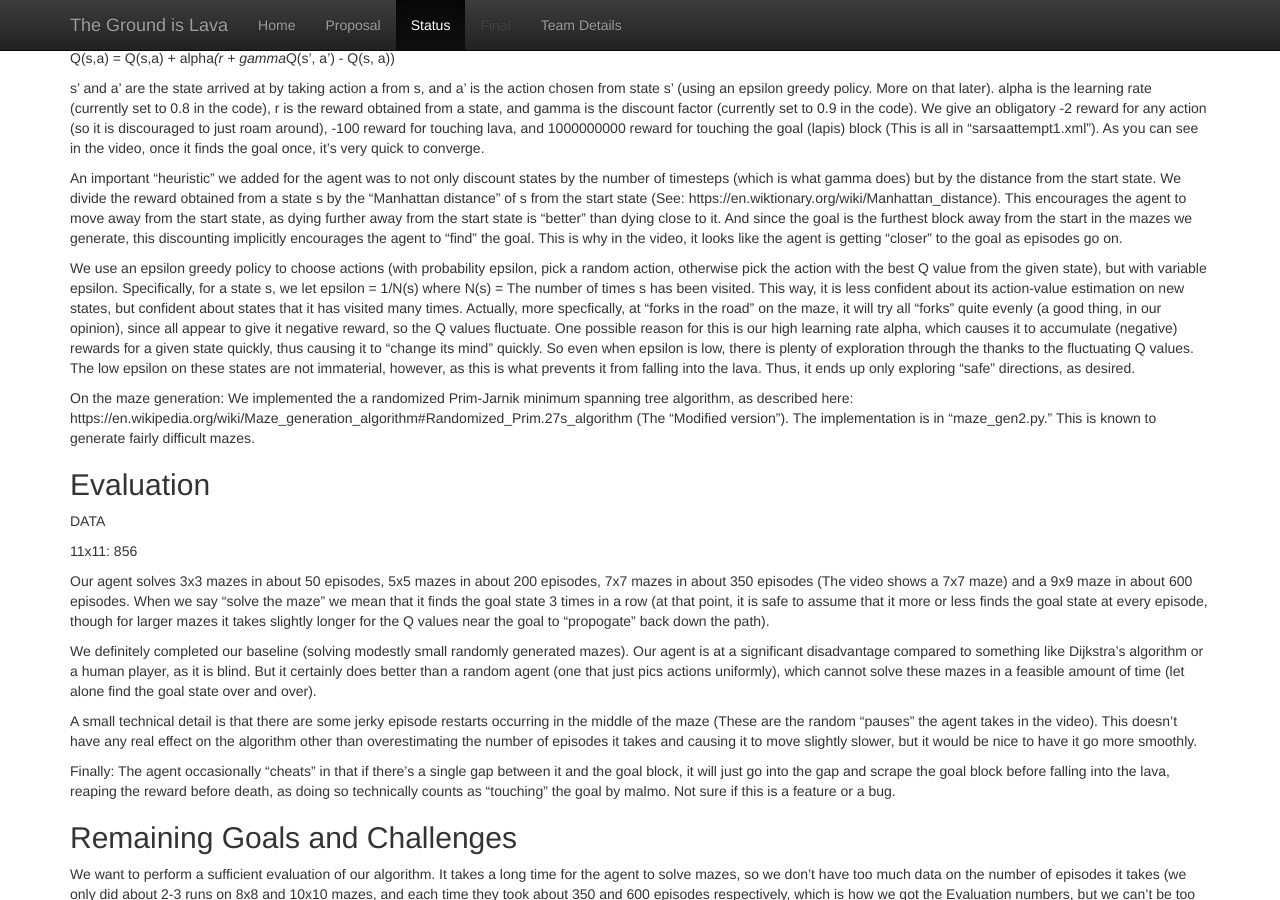
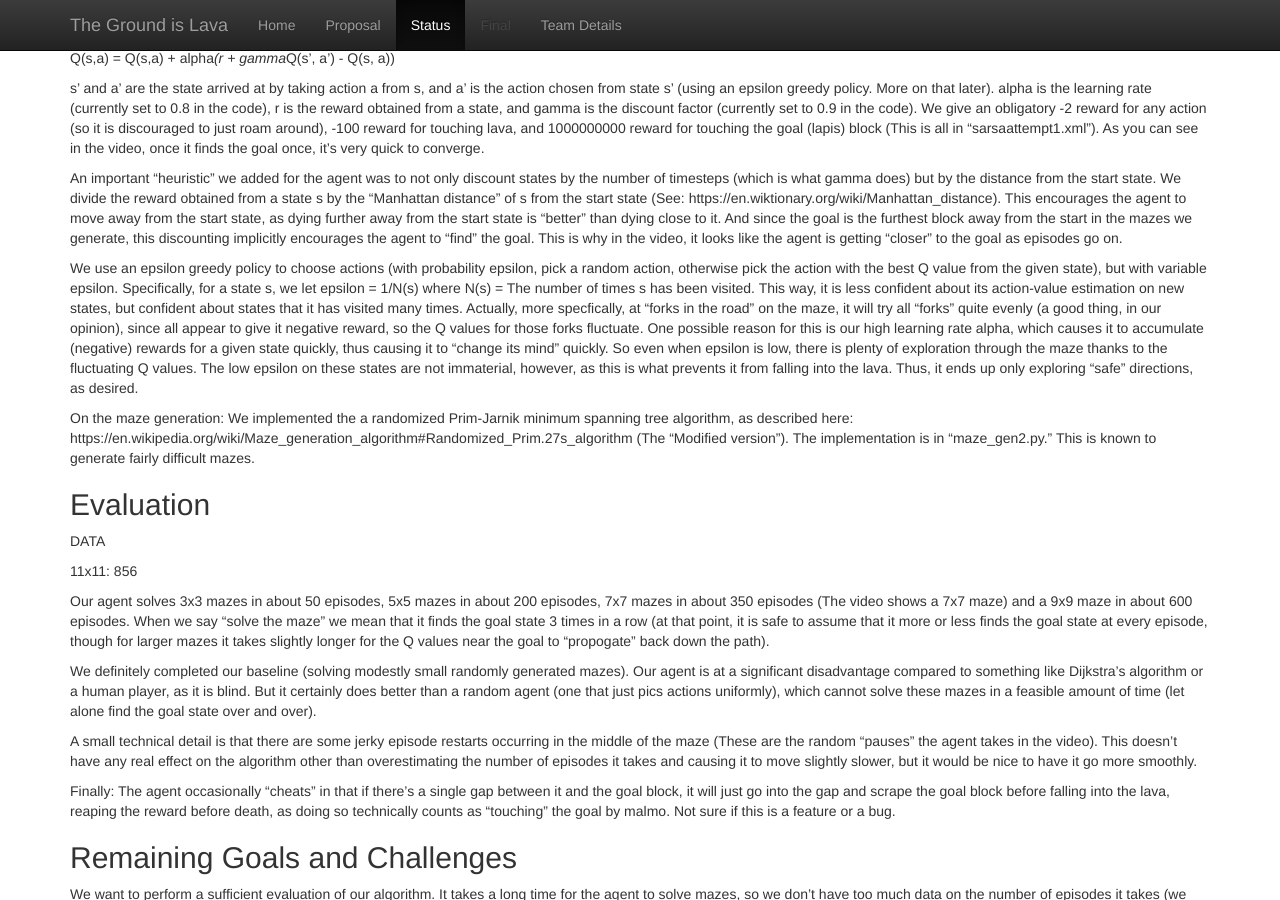
Before and after one commit to katmannn/The-Ground-is-Lava, a Jekyll site: the page built from docs/status.md, in a window 1280 px wide and 900 px high, scrolled down 491 px. Built offline with Jekyll 4.4.1, drawn with Linux system fonts in a browser that asks for light colours.

Commit message:
Update status.md

```diff
--- a/docs/status.md
+++ b/docs/status.md
@@ -16,7 +16,7 @@
 
 An important "heuristic" we added for the agent was to not only discount states by the number of timesteps (which is what gamma does) but by the distance from the start state. We divide the reward obtained from a state s by the "Manhattan distance" of s from the start state (See: https://en.wiktionary.org/wiki/Manhattan_distance). This encourages the agent to move away from the start state, as dying further away from the start state is "better" than dying close to it. And since the goal is the furthest block away from the start in the mazes we generate, this discounting implicitly encourages the agent to "find" the goal. This is why in the video, it looks like the agent is getting "closer" to the goal as episodes go on.
 
-We use an epsilon greedy policy to choose actions (with probability epsilon, pick a random action, otherwise pick the action with the best Q value from the given state), but with variable epsilon. Specifically, for a state s, we let epsilon = 1/N(s) where N(s) = The number of times s has been visited. This way, it is less confident about its action-value estimation on new states, but confident about states that it has visited many times. Actually, more specfically, at "forks in the road" on the maze, it will try all "forks" quite evenly (a good thing, in our opinion), since all appear to give it negative reward, so the Q values fluctuate. One possible reason for this is our high learning rate alpha, which causes it to accumulate (negative) rewards for a given state quickly, thus causing it to "change its mind" quickly. So even when epsilon is low, there is plenty of exploration through the thanks to the fluctuating Q values. The low epsilon on these states are not immaterial, however, as this is what prevents it from falling into the lava. Thus, it ends up only exploring "safe" directions, as desired.
+We use an epsilon greedy policy to choose actions (with probability epsilon, pick a random action, otherwise pick the action with the best Q value from the given state), but with variable epsilon. Specifically, for a state s, we let epsilon = 1/N(s) where N(s) = The number of times s has been visited. This way, it is less confident about its action-value estimation on new states, but confident about states that it has visited many times. Actually, more specfically, at "forks in the road" on the maze, it will try all "forks" quite evenly (a good thing, in our opinion), since all appear to give it negative reward, so the Q values for those forks fluctuate. One possible reason for this is our high learning rate alpha, which causes it to accumulate (negative) rewards for a given state quickly, thus causing it to "change its mind" quickly. So even when epsilon is low, there is plenty of exploration through the maze thanks to the fluctuating Q values. The low epsilon on these states are not immaterial, however, as this is what prevents it from falling into the lava. Thus, it ends up only exploring "safe" directions, as desired.
 
 On the maze generation: We implemented the a randomized Prim-Jarnik minimum spanning tree algorithm, as described here: https://en.wikipedia.org/wiki/Maze_generation_algorithm#Randomized_Prim.27s_algorithm (The "Modified version"). The implementation is in "maze_gen2.py." This is known to generate fairly difficult mazes.
 
```
